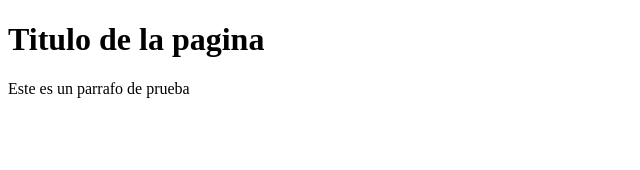
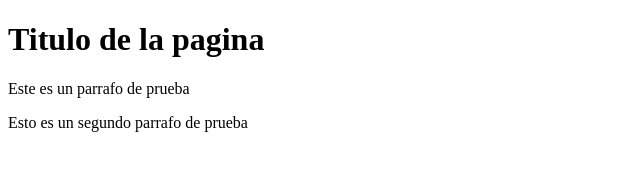
Before and after one commit to JesusRafael1224/PruebaGit2, a plain HTML site: page index.html in a window 1280 px wide. Shown: the whole page, without its empty margins (0-640 px from the left). Drawn offline with Linux system fonts and the light colour scheme.

Commit message:
Agregando segundo parrafo

```diff
--- a/index.html
+++ b/index.html
@@ -9,5 +9,6 @@
 <body>
   <h1>Titulo de la pagina</h1>
     <p>Este es un parrafo de prueba</p>
+    <p>Esto es un segundo parrafo de prueba</p>
 </body>
 </html>
```
